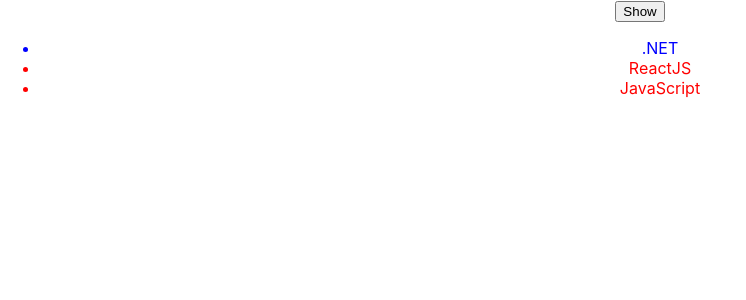
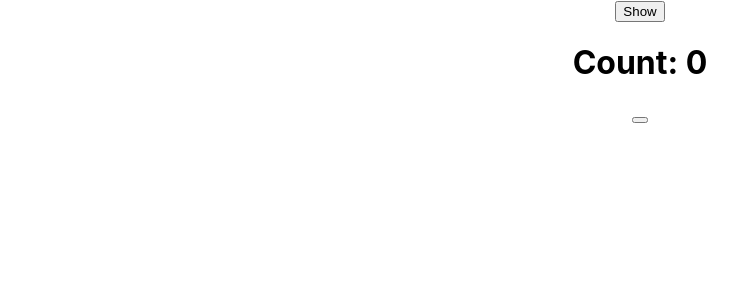
Before and after one commit to MinhAnh2610/TIkTok, a React (Create React App) app: page / in a window 1280 px wide. Both pictures are taken after a click on the button "Show". Shown: the top 300 px of the page, without its empty margins (0-746 px from the left). Built offline with nearby package versions, Linux system fonts and the light colour scheme.

Commit message:
useLayoutEffect

```diff
--- a/src/Content.js
+++ b/src/Content.js
@@ -1,49 +1,22 @@
-import { useEffect, useState } from "react";
-
-const lessons = [
-  {
-    id: 1,
-    name: ".NET",
-  },
-  {
-    id: 2,
-    name: "ReactJS",
-  },
-  {
-    id: 3,
-    name: "JavaScript",
-  },
-];
+import { useEffect, useLayoutEffect, useState } from "react";
 
 function Content() {
-  const [lessonId, setLessonId] = useState(1);
+  const [count, setCount] = useState(0);
 
-  useEffect(() => {
-    const handleComment = ({ detail }) => {
-      console.log(detail);
-    };
+  useLayoutEffect(() => {
+    if (count > 3) {
+      setCount(0);
+    }
+  }, [count]);
 
-    window.addEventListener(`lesson-${lessonId}`, handleComment);
-    return () => {
-      window.removeEventListener(`lesson-${lessonId}`, handleComment);
-    };
-  }, [lessonId]);
+  const handleRun = () => {
+    setCount(count + 1);
+  };
+
   return (
     <div>
-      <ul>
-        {lessons.map((lesson) => (
-          <li
-            key={lesson.id}
-            style={{
-              cursor: "pointer",
-              color: lessonId === lesson.id ? "blue" : "red",
-            }}
-            onClick={() => setLessonId(lesson.id)}
-          >
-            {lesson.name}
-          </li>
-        ))}
-      </ul>
+      <h1>Count: {count}</h1>
+      <button onClick={handleRun}></button>
     </div>
   );
 }
```
